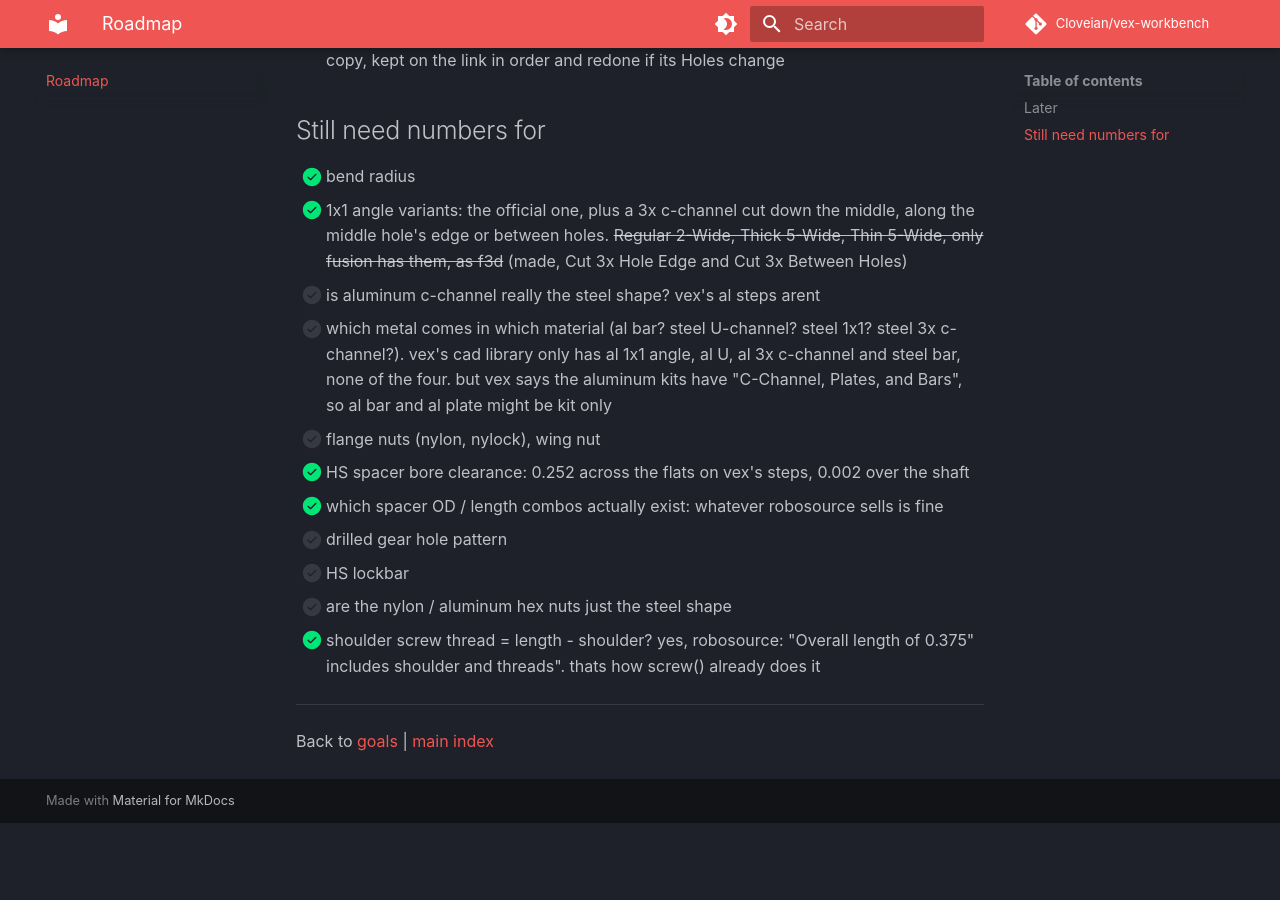
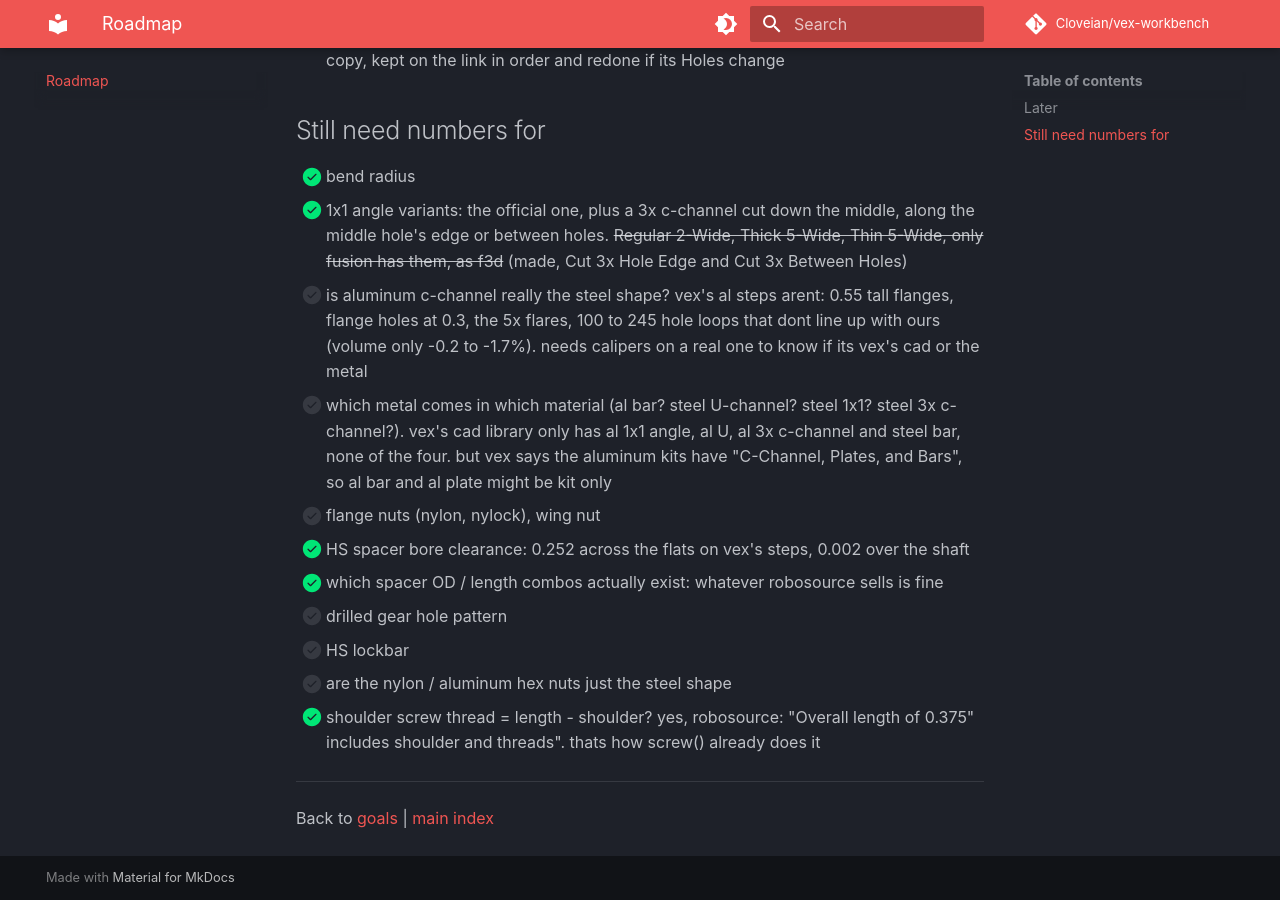
Before and after one commit to Cloveian/vex-workbench, an MkDocs documentation site: the page built from docs/roadmap.md, in a window 1280 px wide and 900 px high, scrolled down 1322 px. Built offline with MkDocs 1.6.1 and Material for MkDocs 9.7.7, drawn with Linux system fonts in a browser that asks for light colours; comment, search, counter and statistics services are not loaded; before the commit the page ends 2145 px from its top, so only the background shows below that.

Commit message:
roadmap gets the numbers on how far off the al c-channel steps are

```diff
--- a/docs/roadmap.md
+++ b/docs/roadmap.md
@@ -25,7 +25,7 @@
 ## Still need numbers for
 - [x] bend radius
 - [x] 1x1 angle variants: the official one, plus a 3x c-channel cut down the middle, along the middle hole's edge or between holes. ~~Regular 2-Wide, Thick 5-Wide, Thin 5-Wide, only fusion has them, as f3d~~ (made, Cut 3x Hole Edge and Cut 3x Between Holes)
-- [ ] is aluminum c-channel really the steel shape? vex's al steps arent
+- [ ] is aluminum c-channel really the steel shape? vex's al steps arent: 0.55 tall flanges, flange holes at 0.3, the 5x flares, 100 to 245 hole loops that dont line up with ours (volume only -0.2 to -1.7%). needs calipers on a real one to know if its vex's cad or the metal
 - [ ] which metal comes in which material (al bar? steel U-channel? steel 1x1? steel 3x c-channel?). vex's cad library only has al 1x1 angle, al U, al 3x c-channel and steel bar, none of the four. but vex says the aluminum kits have "C-Channel, Plates, and Bars", so al bar and al plate might be kit only
 - [ ] flange nuts (nylon, nylock), wing nut
 - [x] HS spacer bore clearance: 0.252 across the flats on vex's steps, 0.002 over the shaft
```
